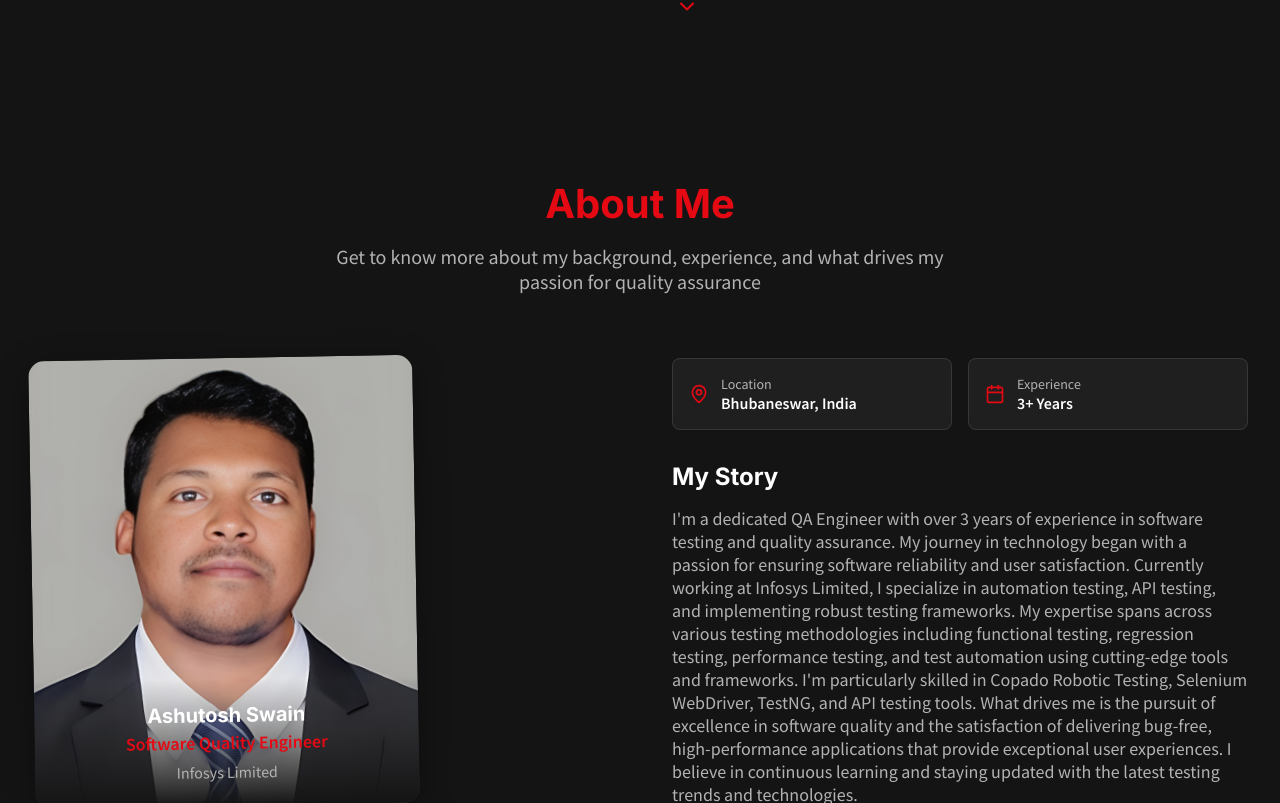
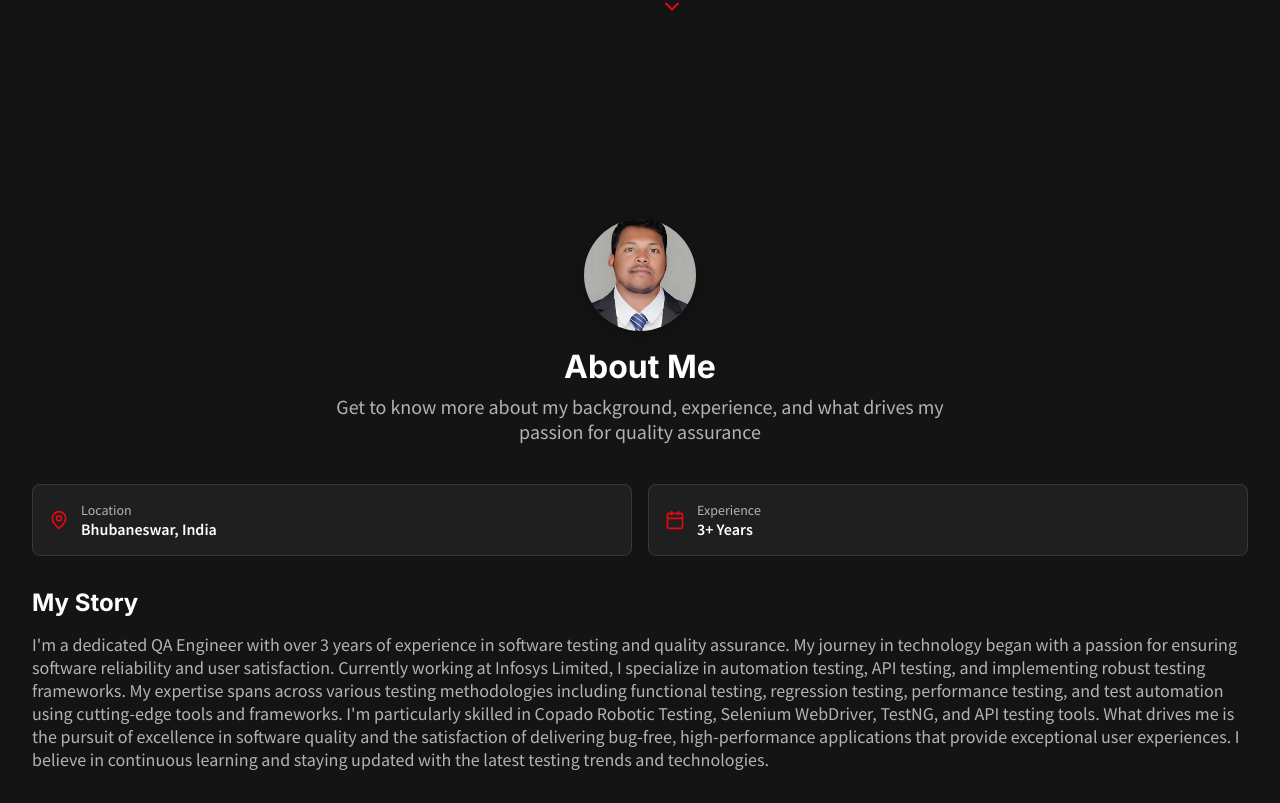
Before and after one commit to AskAshut0sh/portfolio_pro, a React (Vite) app: page / in a window 1280 px wide. Shown: the part 717-1520 px from the top of the page. Built offline with nearby package versions, Linux system fonts and the light colour scheme.

Commit message:
refactor: Update AboutSection layout and adjust padding in PortfolioHomePage

```diff
--- a/src/pages/portfolio-home-page/components/AboutSection.jsx
+++ b/src/pages/portfolio-home-page/components/AboutSection.jsx
@@ -61,17 +61,25 @@ What drives me is the pursuit of excellence in software quality and the satisfac
   }, []);
 
   return (
+    <section id="about" className="py-24">
       <div ref={sectionRef} className="max-w-7xl mx-auto px-4 sm:px-6 lg:px-8">
         <div className={`transition-all duration-1000 ${
           isVisible ? 'opacity-100 translate-y-0' : 'opacity-0 translate-y-8'
         }`}>
 
-        {/* Section Header */}
-        <div className="text-center mb-16">
-          <h2 className="text-primary font-heading font-bold text-fluid-3xl mb-4">
+          <div className="flex flex-col items-center mb-10">
+            {/* Circular Avatar */}
+            <div className="w-28 h-28 rounded-full overflow-hidden shadow-elevation-2 mb-4">
+              <Image
+                src="\assets\images\passphoto.jpg"
+                alt="Ashutosh Swain - QA Engineer"
+                className="w-full h-full object-cover"
+              />
+            </div>
+            <h2 className="text-text-primary font-heading font-bold text-fluid-2xl mb-2">
               About Me
             </h2>
-          <p className="text-text-secondary text-fluid-lg font-body max-w-2xl mx-auto">
+            <p className="text-text-secondary text-fluid-lg font-body max-w-2xl text-center">
               Get to know more about my background, experience, and what drives my passion for quality assurance
             </p>
           </div>
@@ -79,40 +87,8 @@ What drives me is the pursuit of excellence in software quality and the satisfac
           {/* Main Content */}
           <div className="grid grid-cols-1 lg:grid-cols-2 gap-12 lg:gap-16 items-start mb-16">
 
-          {/* Image Section */}
-          <div className="flex justify-center lg:justify-start">
-            <div className="relative">
-              {/* Decorative Background */}
-              <div className="absolute inset-0 bg-gradient-to-br from-primary/20 to-accent/20 rounded-2xl transform rotate-3"></div>
-
-              {/* Main Image Container */}
-              <div className="relative w-80 h-96 lg:w-96 lg:h-[28rem] rounded-2xl overflow-hidden shadow-elevation-3 transform -rotate-1 hover:rotate-0 transition-transform duration-500">
-                <Image
-                  src="\assets\images\passphoto.jpg"
-                  alt="Ashutosh Swain - Professional Photo"
-                  className="w-full h-full object-cover"
-                />
-
-                {/* Overlay Info Card */}
-                <div className="absolute bottom-0 left-0 right-0 bg-gradient-to-t from-background via-background/80 to-transparent p-6">
-                  <div className="text-center">
-                    <h3 className="text-text-primary font-heading font-bold text-fluid-lg mb-1">
-                      {personalInfo.name}
-                    </h3>
-                    <p className="text-primary font-body font-semibold text-fluid-base mb-2">
-                      {personalInfo.role}
-                    </p>
-                    <p className="text-text-secondary text-fluid-sm font-body">
-                      {personalInfo.company}
-                    </p>
-                  </div>
-                </div>
-              </div>
-            </div>
-          </div>
-
             {/* Content Section */}
-          <div className="space-y-8">
+            <div className="space-y-8 lg:col-span-2">
 
               {/* Personal Info Cards */}
               <div className="grid grid-cols-2 gap-4">
@@ -206,6 +182,7 @@ What drives me is the pursuit of excellence in software quality and the satisfac
           </div>
         </div>
       </div>
+    </section>
   );
 };
 
--- a/src/pages/portfolio-home-page/components/HeroSection.jsx
+++ b/src/pages/portfolio-home-page/components/HeroSection.jsx
@@ -174,7 +174,7 @@ const HeroSection = () => {
         </div>
 
         {/* Scroll Indicator */}
-        <div className="absolute bottom-8 left-1/2 transform -translate-x-1/2 animate-bounce">
+        <div className="absolute bottom-8 w-full flex justify-center animate-bounce">
           <div className="flex flex-col items-center space-y-2">
             <span className="text-text-secondary text-fluid-xs font-body">Scroll to explore</span>
             <Icon name="ChevronDown" size={24} className="text-primary" />
--- a/src/pages/portfolio-home-page/index.jsx
+++ b/src/pages/portfolio-home-page/index.jsx
@@ -40,7 +40,7 @@ const PortfolioHomePage = () => {
           <HeroSection />
         </section>
 
-        <section id="about" className="py-16 lg:py-24">
+        <section id="about" className="py-5 lg:py-10">
           <AboutSection />
         </section>
 
```
Lines whose indentation alone changed are shown as unchanged.
